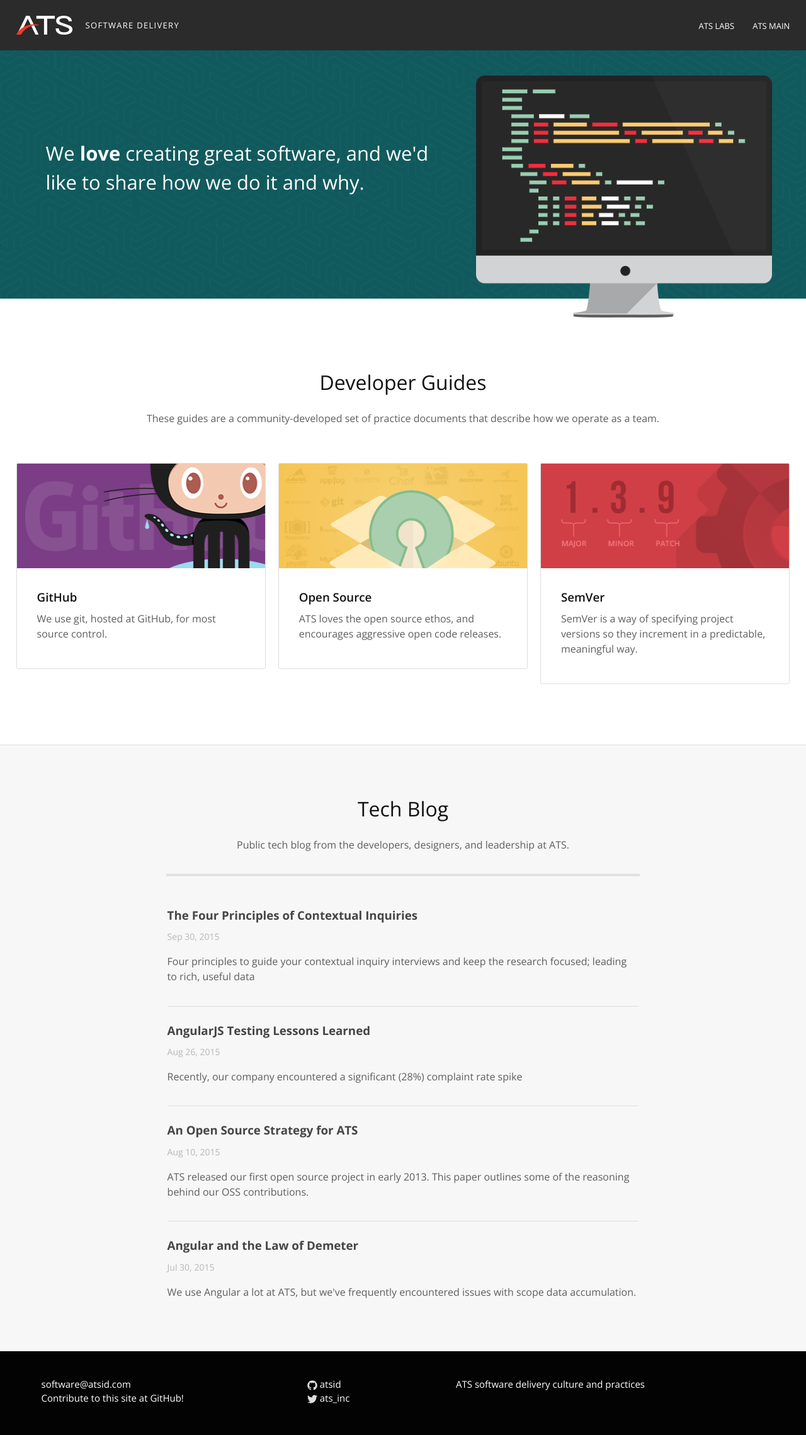
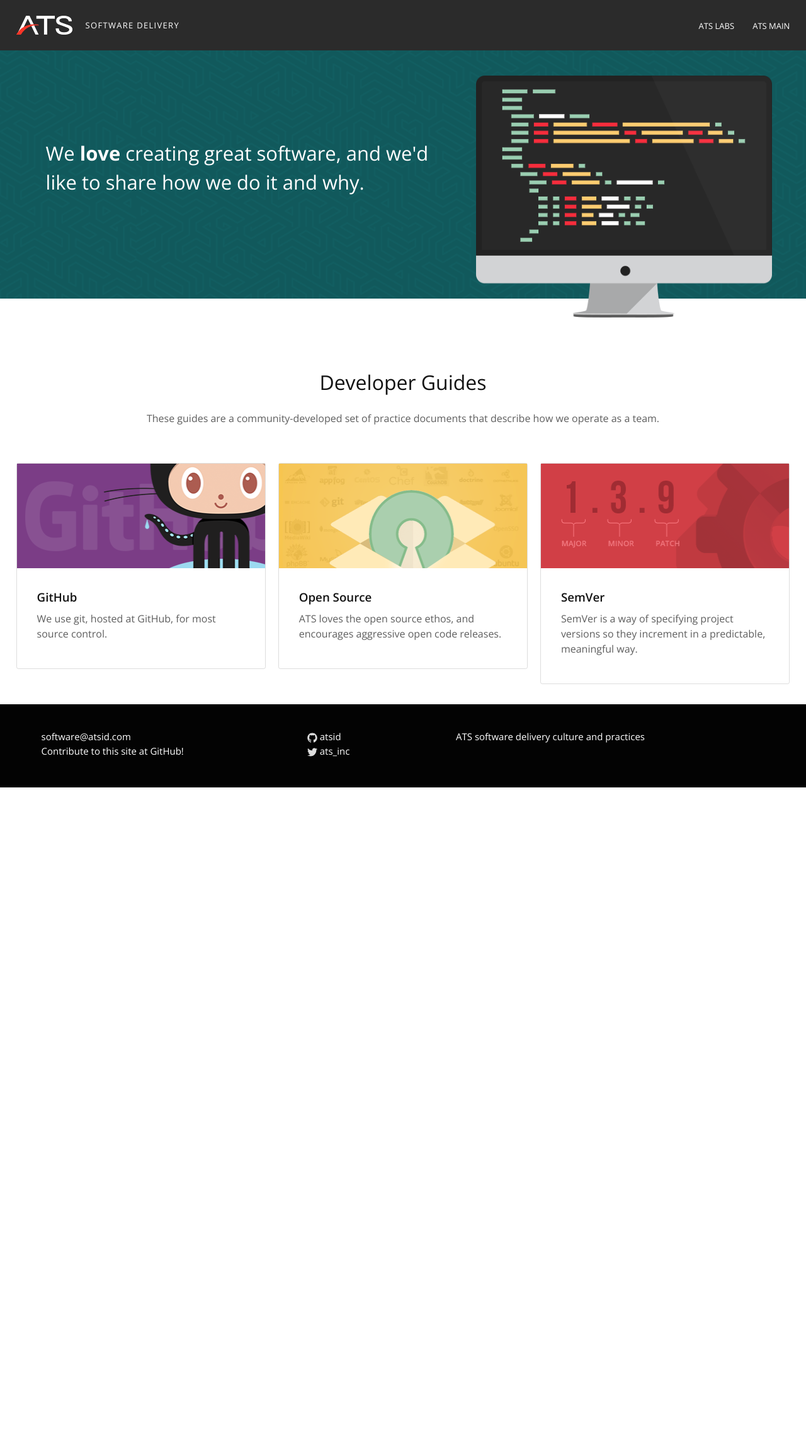
Before and after one commit to atsid/guides, a Jekyll site: the page built from index.html, in a window 1280 px wide. Shown: the whole page at 63% size. Built offline with Jekyll 4.4.1, drawn with Linux system fonts in a browser that asks for light colours; after the commit the page ends 1250 px from its top, so only the background shows below that.

Commit message:
(#48) - Remove blog
This content has been copied to the main atsid.com now.

```diff
--- a/_posts/2015-07-30-angular-demeter.md
+++ /dev/null
@@ -1,18 +0,0 @@
----
-layout: post
-title:  Angular and the Law of Demeter
-description: We use Angular a lot at ATS, but we've frequently encountered issues with scope data accumulation.
-date:   2015-07-30 16:42:04
-author: Chris Trevino
-platform: Medium
-original: https://medium.com/@darthtrevino/angular-and-the-law-of-demeter-ebde032c52cf
-category: blog
----
-
-We use Angular quite a bit at ATS. It provides a high-productivity development environment, a clean structure to Javascript applications, and a vibrant community with lots of plugins and enhancements.
-
-Over the past few weeks, in one of our Angular projects, we have seen a certain issue crop up several times. The application would start up fine, and a cursory run-through of the app would look fine, but here and there views would not be rendered, and important functionality would disappear. It’s an issue that we‘ve encountered somewhat regularly: controllers gathering data from scopes.
-
-For those unaware, Angular scopes are basically nested context objects that are attached to the DOM and kind of mirror the DOM. There is a root scope at the top level of your Angular application, and child scopes that are created for controllers and directives. Properties in parent scopes are percolated to child scopes unless they are overridden.
-
-Nested property scoping is fine for HTML views. It allows views to bind to properties provided by their own controllers, or properties available at certain document levels. This seems to match the mental model of scoping within the context of the DOM should work.
--- a/_posts/2015-08-10-open-source-strategy.md
+++ /dev/null
@@ -1,16 +0,0 @@
----
-layout: post
-title:  An Open Source Strategy for ATS
-description: ATS released our first open source project in early 2013. This paper outlines some of the reasoning behind our OSS contributions.
-date:   2015-08-10 15:20:00
-author: Nathan Evans
-platform: Medium
-original: https://medium.com/@natoverse/an-open-source-strategy-for-ats-c5cca250ef48
-category: blog
----
-
-The following is a position paper I put together for the ATS management team in late 2012. It was intended to introduce them to the idea of open source as something that we, as a for-profit company, could participate in.
-
-We’ve come a long way in our embrace of the open source ethos, and some of the statements here feel out-dated (for example, we’re much more *lassiez-faire* about what we release than I expected). I love how this has taken off within the company, and it makes me happy that we’ve run with the best parts of what’s here, and ignored the bad parts.
-
-In the interest of transparency, I’ve reproduced the paper nearly verbatim from the original, with only minor typo edits and removal of a couple of contract references.
--- a/_posts/2015-08-26-angular-testing-lessons-learned.md
+++ /dev/null
@@ -1,28 +0,0 @@
----
-layout: post
-title:  AngularJS Testing Lessons Learned
-description: Recently, our company encountered a significant (28%) complaint rate spike
-date:   2015-08-26 14:13:00
-author: Chris Trevino
-platform: Medium
-original: https://medium.com/@darthtrevino/angularjs-testing-lessons-learned-14a5d1e17f3
-category: blog
----
-
-Recently, our company encountered a significant (28%) complaint rate spike in one of our email-sending applications that utilized AWS’ Simple Email Service (SES). An error spike of this magnitude is unacceptable. Not only does it put our production access to SES at risk, it potentially alienates customers and puts our reputation at risk.
-
-At the heart of this issue is a feature request from our client. Our client had requested that we construct an automated email that is sent to all users of a platform to notify them of new products coming online. This is fine and dandy, assuming that users have a mechanism to opt-out. Super Simple Stuff. In this case, users were not able to opt-out due to a bug, and were thus getting pissed. QED.
-
-The bug worked like this: users would visit their email preferences page and un-check the Subscribe to Marketing Email check-box. They would then see a green “success” toast. However, when they refreshed the page the Subscribe to Marketing Email checkbox would still be checked, and they would still receive the unwanted messages. Keyboard-throwing fury would ensue.
-
-The problem was in the Angular controller for managing email preferences. In Angular, when a checkbox is bound to a model property, and the required attribute is present, then the model value will be true when checked and undefined when unchecked [demonstration](https://jsfiddle.net/darthtrevino/k5fa5qkf/1/). When the user submits the payload, properties with undefined values were culled and are not applied to the update mechanism.
-
-Although this controller was well tested in isolation, the testing was written in a vacuum. You can see the train of thought of the tester: Since a check-box is boolean state, it must bind to a boolean value. I’ll assume unchecked is false, and checked is true. This simple, logical assumption led to unwarranted confidence in the solution.
-
-Unwarranted confidence is the artifact of when something is properly unit-tested, but no integration or end-to-end testing has been performed. It’s testing that’s misinformed about how their dependencies will actually work.
-
-The lessons learned with regards to testing in this case are:
-
-* (Angular-specific) DOM-coupled components, such as controllers and directives, may be tested in isolation, but they should also be tested against a small, test DOM.
-* (More general) If a component A is highly-coupled with component B, they should be tested in a coupled environment. If this is infeasible, component A should be tested against a lifelike mock of component B, based on empirical, real-world interaction (e.g. actual results from a service interface).
-* Users will be more critical about functionality that affects them viscerally: their money, email inboxes, privacy, etc.. If any concerns in a application should have end-to-end automated testing it should be these.
--- a/_posts/2015-09-30-the-four-principles-of-contextual-inquiries.md
+++ /dev/null
@@ -1,15 +0,0 @@
----
-layout: post
-title:  The Four Principles of Contextual Inquiries
-description: Four principles to guide your contextual inquiry interviews and keep the research focused; leading to rich, useful data
-date:   2015-09-30 15:40:00
-author: David Herring
-platform: LinkedIn
-original: https://www.linkedin.com/pulse/four-principles-user-interviews-david-herring
-category: blog
----
-Before you can improve a product, or create a product that’s an improvement on existing offerings, you have to know what users need and turn them into requirements. Gathering requirements isn’t simply a matter of asking users what they need. Just asking people what they want doesn’t work because people generally don’t know what technology is capable of, and they’re really bad at explaining what they do day-to-day. So much of a person’s work is habitual and done unconsciously, making it difficult or impossible to articulate.
-
-People are pretty good at telling you what they’re frustrated with, but they’ll usually leave out the workarounds they invented to overcome the product’s limitations. They do often suggest functionality, but these suggestions don’t reveal the consequences, motivations, and core values behind them. If you can uncover these, you’ll discover insights that you can leverage in your product’s design that will absolutely delight your users.
-
-This article explains how we at ATS discover these motivations and core values through a research method called a Contextual Inquiry Interview.
--- a/_sass/pages/_home.scss
+++ b/_sass/pages/_home.scss
@@ -63,6 +63,7 @@
 // Dev Guides
 .guides {
     margin-top: 4em;
+    margin-bottom: 2em;
 
     .card {
         border-radius: 0.2em;
@@ -150,52 +151,3 @@
         }
     }
 }
-
-
-// Tech Blog
-.blog {
-    background: lighten($light-gray,10%);
-    border-top: $base-border;
-    margin-top: 6em;
-    padding: 2em 0 3em;
-
-    .section-introduction {
-        max-width: 47em;
-        border-bottom: 4px solid lighten($light-gray,2%);
-        margin-bottom: 3em;
-    }
-
-    .posts-list {
-        max-width: 50em;
-        margin: 0 auto;
-    }
-
-    section {
-        border-bottom: $base-border;
-        margin-top: 1.5em;
-        padding-bottom: 1.5em;
-
-        &:first-of-type {
-            margin-top: 0;
-        }
-
-        &:last-of-type {
-            border-bottom: 0;
-        }
-
-        h3 {
-            margin-bottom: 0.4em;
-
-            a {
-                display: inline-block;
-                font-weight: 700;
-                color: darken($text-color,10%);
-
-                &:hover {
-                    text-decoration: none;
-                    color: $blue;
-                }
-            }
-        }
-    }
-}
--- a/index.html
+++ b/index.html
@@ -37,21 +37,4 @@
         </div>
     </section>
 
-    <section id="blog" class="blog">
-        <div class="wrapper section-introduction">
-            <h1>Tech Blog</h1>
-            <p>Public tech blog from the developers, designers, and leadership at ATS.</p>
-        </div>
-        <div class=" wrapper posts-list">
-            {% for post in site.posts %}
-            <section>
-                <h3><a class="post-link" href="{{ post.url | prepend: site.baseurl }}">{{ post.title }}</a></h3>
-                <span class="post-meta">{{ post.date | date: "%b %-d, %Y" }}</span>
-                <p>{{ post.description }}</p>
-                <!-- <a class="page-link-small" href="{{ post.url | prepend: site.baseurl }}">Continue reading</a> -->
-            </section>
-        {% endfor %}
-        </div>
-    </section>
-
 </div>
```
Also changed, not shown: _layouts/post.html (deleted, +0 -22 lines), README.md.
